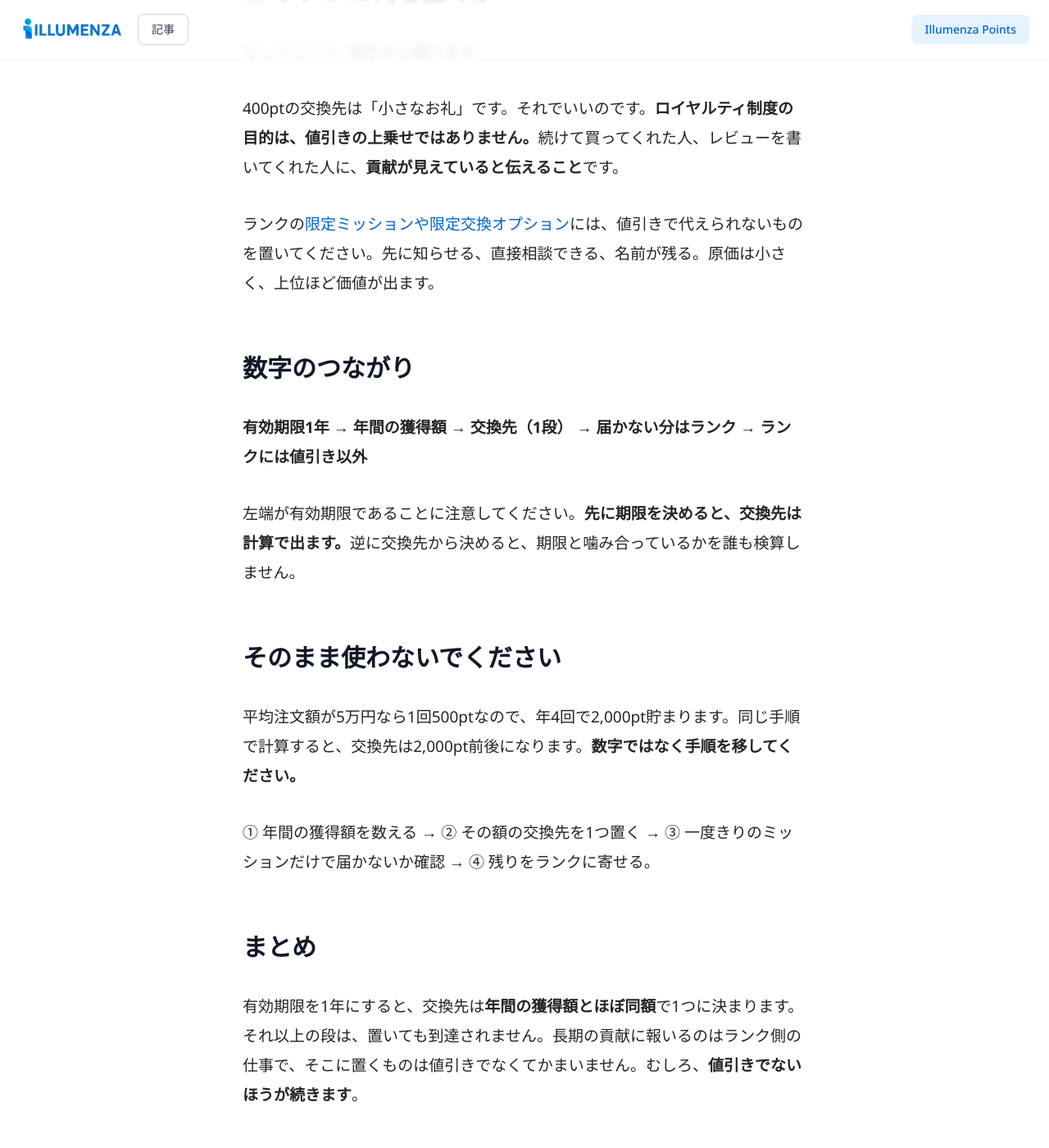
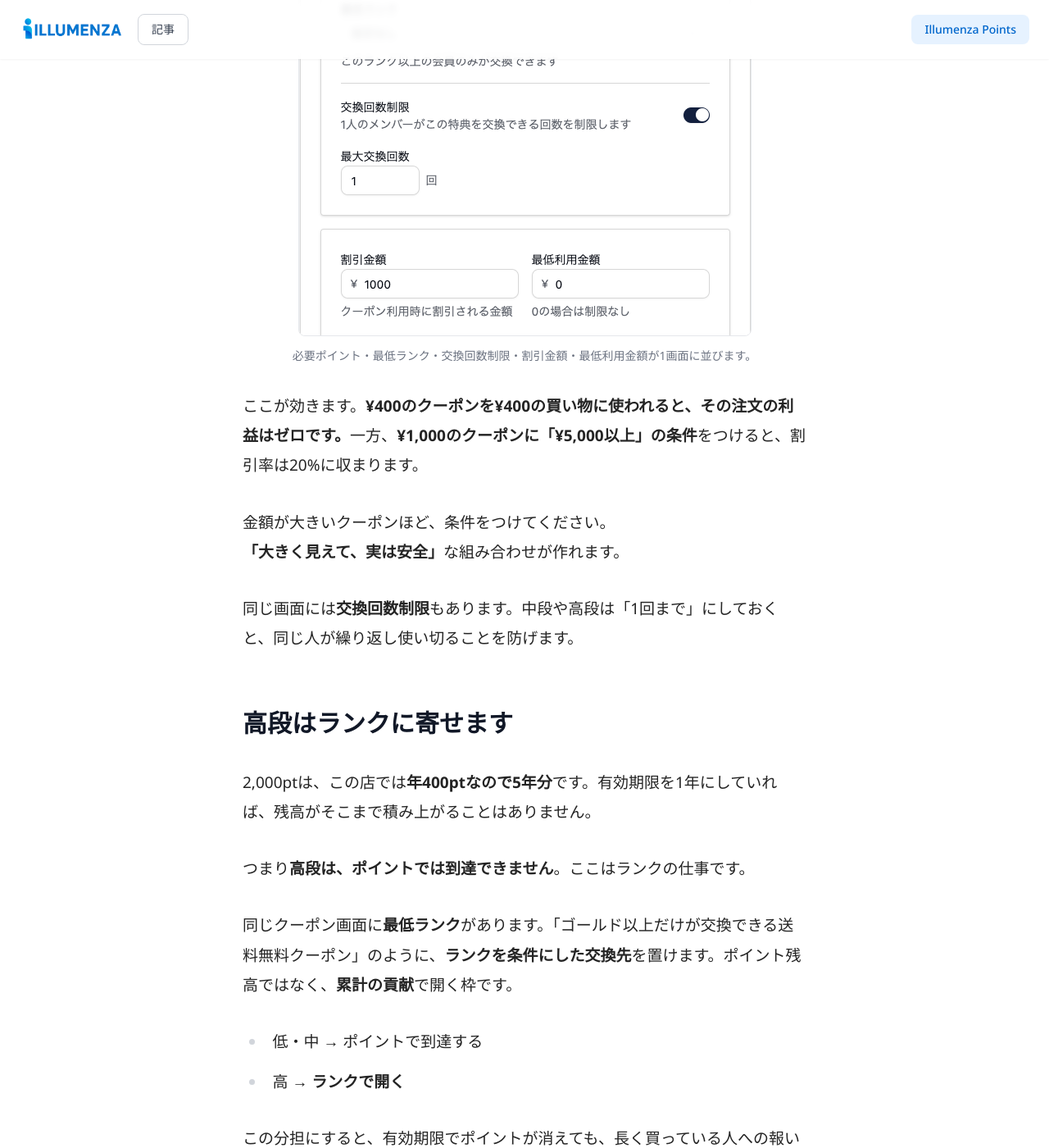
Before and after one commit to TheKinng96/illumenza-homepage, a Jekyll site: the page built from _posts/2026-07-21-points-worked-example.md, in a window 1280 px wide and 1400 px high, scrolled down 3316 px. Shown: the whole window at 82% size. Built offline with Jekyll 4.4.1, drawn with Linux system fonts in a browser that asks for light colours; nearby versions of some CDN libraries; some of the changed text lies outside the part shown.

Commit message:
content: rebuild the worked example around price bands and the 300pt rule
Founder feedback: readers need a sense of what coupon value is normal
before any arithmetic, and the onboarding-total-to-redemption relationship
is the thing to teach. The expiry-window framing was the wrong axis and is
gone.

Now opens with a 客単価 table — four bands from 〜3,000円 to 30,000円〜 with
a coupon target for each, and the rule of thumb that the entry coupon is
roughly 10% of the average order. A reader can find their own row before
reading anything else.

The onboarding figure is now the spine. Three one-time missions total
300pt, which is 300円 handed to anyone who registers — an acquisition
cost, stated as such. From it follows the rule the article exists for:
**the entry tier must sit above the onboarding total**, or a customer who
has spent nothing can collect a coupon.

Three tiers with distinct jobs rather than three sizes: 400pt unconditional
as the one that must be reachable every year, 1,000pt guarded by
最低利用金額, and a high tier that ranks open rather than points.

最低利用金額 was verified on /redemption/coupon today and is the piece that
makes the middle tier safe — a ¥400 coupon spent on a ¥400 order returns
nothing, while ¥1,000 against a ¥5,000 floor caps the discount at 20%.
Bigger coupon, smaller exposure. The same screen carries 最低ランク and
交換回数制限, so the rank-gated high tier is one field, not a workaround.

That gives the split the programme needs under a one-year expiry: points
reach the low and middle tiers, ranks open the high one, and long-term
contribution survives the balance resetting every year.

Screenshot cropped to 780px — the editor is taller than the viewport and
the raw capture carried a black band.

Co-Authored-By: Claude Opus 5 <noreply@anthropic.com>

```diff
--- a/_posts/2026-07-21-points-worked-example.md
+++ b/_posts/2026-07-21-points-worked-example.md
@@ -1,99 +1,102 @@
 ---
-title: "設定例をひとつ、最後まで組み立ててみる — 有効期限1年に収まる交換先はいくらか"
+title: "交換先はいくらに設定するのか — 客単価から決める、低・中・高の3段"
 date: 2026-07-21 11:00:00 +0900
 tags: [ポイント制度, ロイヤルティ, カラーミーショップ]
-description: "有効期限を1年に固定したうえで、ひとつのショップを最後まで組み立てます。1年で貯まる分から交換先を逆算すると、置ける段は1つだけだと分かります。残りをランクに寄せる理由まで通して考えます。"
+description: "「クーポンは何円分にすればいいのか」を客単価から決める方法です。オンボーディングで300pt配る店の入口クーポンはいくらか、最低利用金額をどう使うか、そして高額の交換先をランク側に置く理由を、設定画面を見ながら整理します。"
 ogImage: /images/points.webp
 app: points
 section: getting-started
+verified: 2026-08-04
+screen: /redemption/coupon
 ---
 
-設定項目ごとの説明ではなく、**ひとつのショップを最後まで組み立てて、途中で矛盾を見つけるまで**をやります。
+ポイント制度をはじめて設定するとき、いちばん手が止まるのが「**交換先を何円分にするか**」です。
 
-数字はすべて**仮のもの**です。実在のショップの数字ではありません。見てほしいのは値ではなく、**どの数字が他のどれを決めているか**です。
+正解はありませんが、**決め方はあります**。基準になるのは、還元率でも競合でもなく、**自分の店の平均注文額**です。
 
-## 前提
+## まず、客単価から入口の目安を出す
 
-| 項目 | 値 |
-| --- | --- |
-| 平均注文額 | 5,000円 |
-| 還元率 | 1%（100円で1pt） |
-| 購入頻度 | 年4回 |
-| **有効期限** | **1年** |
+還元率1%（100円=1pt、1pt=1円相当）として、目安はこうなります。
 
-有効期限を先に置くのがポイントです。**1年が扱いやすい既定値**です。これより短いと失効ばかりになり、長いと未使用ポイントが積み上がって、いつまでも負債として残ります。
+| 平均注文額 | 1回の購入で貯まる | 入口クーポンの目安 |
+| --- | --- | --- |
+| 〜3,000円 | 約30pt | **¥300前後** |
+| 3,000〜10,000円 | 50〜100pt | **¥500前後** |
+| 10,000〜30,000円 | 100〜300pt | **¥1,000前後** |
+| 30,000円〜 | 300pt〜 | **¥3,000前後、または送料無料** |
 
-そして1年に決めた時点で、**設計できる範囲がほぼ確定します。**
+おおまかに、**入口クーポンは平均注文額の10%前後**です。これより小さいと交換する気になれず、大きいと利益が飛びます。
 
-## ① 1年で貯まる分を数える
+この記事では **平均注文額5,000円・年4回購入** の店を例にします。数字はすべて仮のものです。
 
-有効期限が1年なら、[ポイントは獲得日から1年で消える](/blog/points-expiry-settings/)ので、**手元に残るのは常に直近1年分だけ**です。だから数えるべきは総額ではなく**年間の獲得額**です。
+## オンボーディングで配る分を先に数える
 
-| 内訳 | pt / 年 |
-| --- | --- |
-| 購入（5,000円 × 年4回 × 1%） | 200 |
-| 商品レビュー（100pt × 年2回） | 200 |
-| **年間合計** | **400** |
+ここを飛ばすと設計が壊れます。**買わなくても貯まる合計**です。
 
-これに加えて、**初年度だけ**入るものがあります。
-
-| 一度きり | pt |
+| 一度きりのミッション | pt |
 | --- | --- |
 | 会員登録ポイント | 100 |
 | アンケートに回答 | 100 |
 | Instagramフォロー | 100 |
+| **合計** | **300** |
 
-一度きりの300ptは、1年経てば消えます。**2年目以降の上限は400pt**です。
+登録しただけの人が**300pt**持っている、ということです。1pt=1円なら**300円分を無料で配っている**ことになります。平均注文額5,000円の店にとって、これは新規会員1人あたりの獲得コストです。
 
-## ② 交換先は「400pt」ひとつだけ
+そして重要なのは次の一点です。
 
-年間400ptと分かれば、置ける交換先は自動的に決まります。
+> **入口の交換先は、この300ptより上に置く。**
 
-| 候補 | 判定 |
-| --- | --- |
-| 300pt | **不可**。一度きりのミッションだけで届く。買わずに交換できてしまう |
-| **400pt** | **これ**。毎年1回、確実に届く |
-| 500pt | 初年度は届くが、2年目以降は届かない |
-| 800pt | 誰も届かない |
+300pt以下にすると、**1円も使っていない人がクーポンを持って帰れます**。ポイント制度が、ただの新規クーポン配布になります。
 
-**500ptと800ptは、置いても存在しないのと同じ**です。設定画面には並びますが、交換されることはありません。
+## 低・中・高の3段をつくる
 
-多段の交換先が欲しくなりますが、有効期限1年でそれをやるには、年間の獲得額そのものを増やすしかありません。**還元率を上げるか、繰り返せるミッションを足すか**です。段だけ増やしても届きません。
+入口が決まったら、上に2段足します。段ごとに**役割が違います**。
 
-## ③ 届かない分はランクに寄せます
+| 段 | 必要pt | 中身 | 役割 |
+| --- | --- | --- | --- |
+| 低 | **400pt** | ¥400 OFF（条件なし） | 1年で必ず1回は届く。「貯まる実感」担当 |
+| 中 | **1,000pt** | ¥1,000 OFF（最低利用金額 ¥5,000） | 続けている人向け。客単価も上げる |
+| 高 | **2,000pt** | 送料無料 or 限定特典 | 到達者は少なくてよい。目標として置く |
 
-ここが大事なところです。ランクの**アクティビティポイントは累計**で、有効期限で減る残高とは**別の数え方**です。
+低が400ptなのは、**オンボーディングの300ptより上**で、かつ年間で届くからです。この店は購入で年200pt、レビューなど繰り返しミッションで年200pt、あわせて**年400pt**貯まります。
 
-つまり、**残高は毎年リセットされても、ランクは上がり続けます。**
+## 中段は「最低利用金額」で守ります
 
-| ランク | しきい値 | 到達 |
-| --- | --- | --- |
-| ブロンズ | 0 | 全員 |
-| シルバー | 800 | 2年目 |
-| ゴールド | 2,000 | 5年目 |
+クーポンの編集画面には**最低利用金額**があります。0なら制限なしです。
 
-長く続けている人に報いる役目は、**交換先ではなくランクが担います**。有効期限を1年にした店ほど、この分担がはっきりします。
+<figure>
+  <img src="/images/blog/points-worked-example/coupon.webp"
+       alt="クーポンを編集する画面。クーポンの種類は定額、表示名は交換1000円引、必要ポイント1000、最低ランクは指定なし、交換回数制限が有効で最大交換回数1回。下部に割引金額1000円と最低利用金額の入力欄があり、0の場合は制限なしと注記されている。">
+  <figcaption>必要ポイント・最低ランク・交換回数制限・割引金額・最低利用金額が1画面に並びます。</figcaption>
+</figure>
 
-## ④ ランクに何を置くか
+ここが効きます。**¥400のクーポンを¥400の買い物に使われると、その注文の利益はゼロです。**一方、**¥1,000のクーポンに「¥5,000以上」の条件**をつけると、割引率は20%に収まります。
 
-そしてここで、割引から離れます。
+金額が大きいクーポンほど、条件をつけてください。**「大きく見えて、実は安全」**な組み合わせが作れます。
 
-400ptの交換先は「小さなお礼」です。それでいいのです。**ロイヤルティ制度の目的は、値引きの上乗せではありません。**続けて買ってくれた人、レビューを書いてくれた人に、**貢献が見えていると伝えること**です。
+同じ画面には**交換回数制限**もあります。中段や高段は「1回まで」にしておくと、同じ人が繰り返し使い切ることを防げます。
 
-ランクの[限定ミッションや限定交換オプション](/blog/points-rank-benefits/)には、値引きで代えられないものを置いてください。先に知らせる、直接相談できる、名前が残る。原価は小さく、上位ほど価値が出ます。
+## 高段はランクに寄せます
 
-## 数字のつながり
+2,000ptは、この店では**年400ptなので5年分**です。有効期限を1年にしていれば、残高がそこまで積み上がることはありません。
 
-**有効期限1年 → 年間の獲得額 → 交換先（1段） → 届かない分はランク → ランクには値引き以外**
+つまり**高段は、ポイントでは到達できません**。ここはランクの仕事です。
 
-左端が有効期限であることに注意してください。**先に期限を決めると、交換先は計算で出ます。**逆に交換先から決めると、期限と噛み合っているかを誰も検算しません。
+同じクーポン画面に**最低ランク**があります。「ゴールド以上だけが交換できる送料無料クーポン」のように、**ランクを条件にした交換先**を置けます。ポイント残高ではなく、**累計の貢献**で開く枠です。
 
-## そのまま使わないでください
+- 低・中 → ポイントで到達する
+- 高 → **ランクで開く**
 
-平均注文額が5万円なら1回500ptなので、年4回で2,000pt貯まります。同じ手順で計算すると、交換先は2,000pt前後になります。**数字ではなく手順を移してください。**
+この分担にすると、有効期限でポイントが消えても、長く買っている人への報いは残ります。
 
-① 年間の獲得額を数える → ② その額の交換先を1つ置く → ③ 一度きりのミッションだけで届かないか確認 → ④ 残りをランクに寄せる。
+## 割引以外を混ぜてください
+
+3段すべてを値引きにする必要はありません。むしろ、上に行くほど**値引き以外**にしたほうが続きます。
+
+先に知らせる、直接相談できる、名前が残る——[限定特典](/blog/points-custom-reward-ideas/)はそのための枠です。原価が小さく、上位ほど価値が出ます。
+
+ポイント制度は、割り引き続けるための仕組みではありません。**買ってくれた人・レビューを書いてくれた人に、見ていましたと伝えるための仕組み**です。
 
 ## まとめ
 
-有効期限を1年にすると、交換先は**年間の獲得額とほぼ同額**で1つに決まります。それ以上の段は、置いても到達されません。長期の貢献に報いるのはランク側の仕事で、そこに置くものは値引きでなくてかまいません。むしろ、**値引きでないほうが続きます**。
+入口は**平均注文額の10%前後**、ただし**オンボーディング合計より上**。中段は金額を上げて**最低利用金額**で守る。高段はポイントではなく**最低ランク**で開く。この3つを決めれば、あとは画面に入力するだけです。
```
Also changed, not shown: images/blog/points-worked-example/coupon.webp (added).
